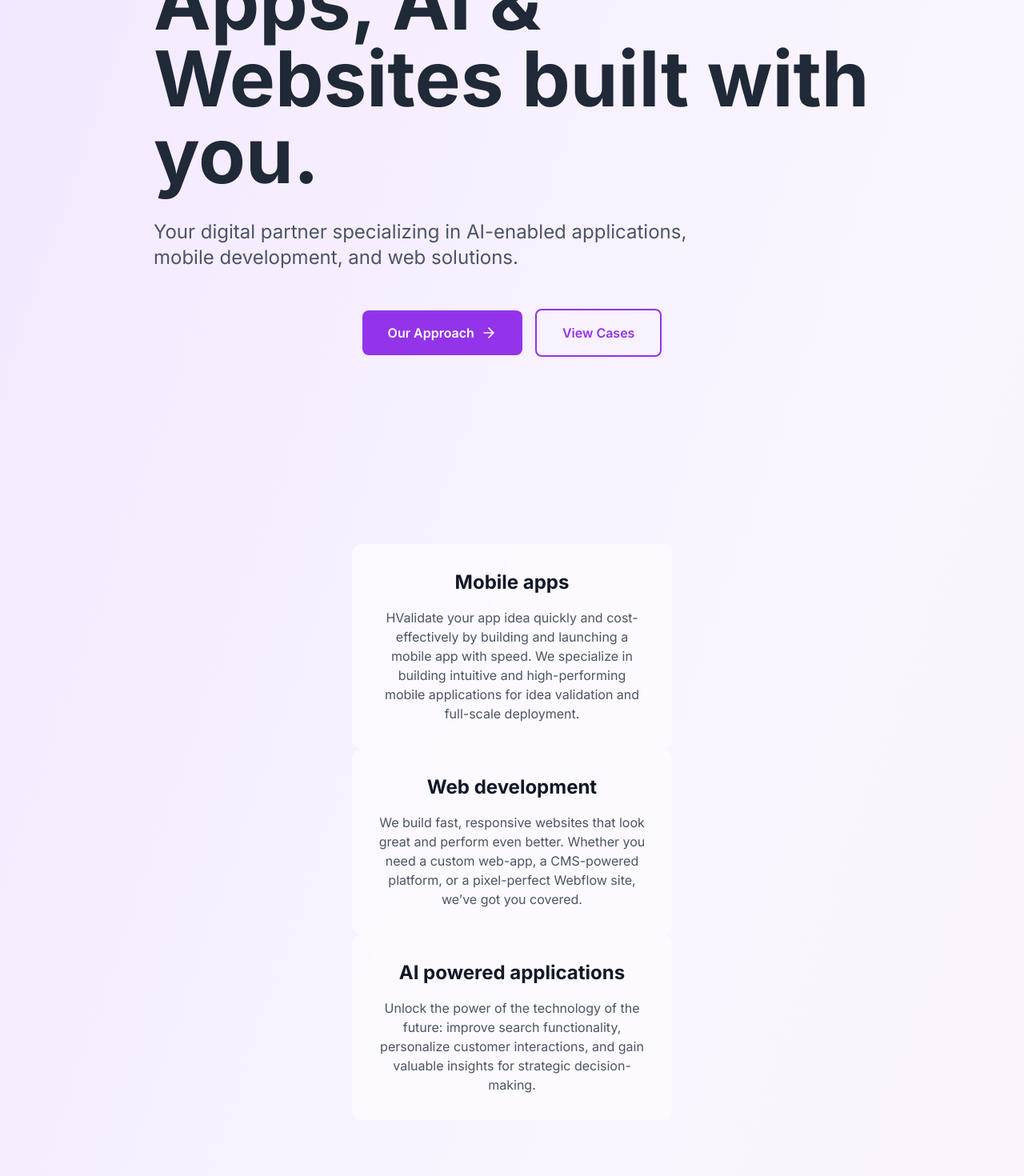
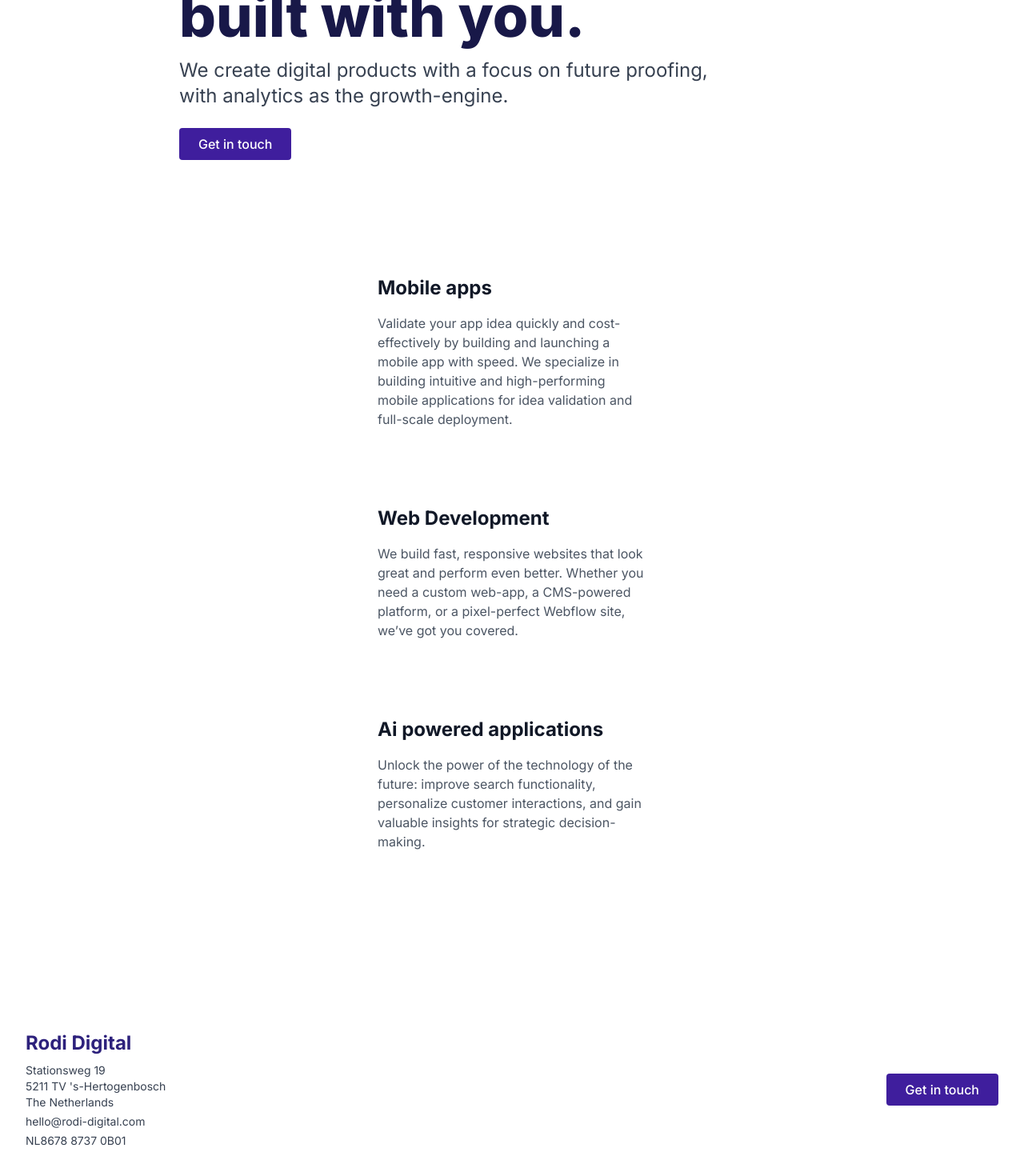
Before and after one commit to rodi-digital/rodi-digital, a Next.js app: page / in a window 1280 px wide. Shown: the part 200-1670 px from the top of the page at 80% size. Built offline with nearby package versions, Linux system fonts and the light colour scheme.

Commit message:
feat: add footer

```diff
--- a/app/layout.tsx
+++ b/app/layout.tsx
@@ -1,29 +1,31 @@
-import type React from "react"
-import type { Metadata } from "next"
-import { Inter } from "next/font/google"
-import "./globals.css"
-import { Navigation } from "@/components/ui/navigation"
+import type React from "react";
+import type { Metadata } from "next";
+import { Inter } from "next/font/google";
+import "./globals.css";
+import { Navigation } from "@/components/ui/navigation";
+import { Footer } from "@/components/ui/footer";
 
-const inter = Inter({ subsets: ["latin"] })
+const inter = Inter({ subsets: ["latin"] });
 
 export const metadata: Metadata = {
   title: "Rodi Digital - Apps, AI & Websites built with you",
   description:
     "Digital partner specializing in AI-enabled applications, mobile development, and web solutions. Building the future together.",
-    generator: 'v0.dev'
-}
+  generator: "v0.dev",
+};
 
 export default function RootLayout({
   children,
 }: {
-  children: React.ReactNode
+  children: React.ReactNode;
 }) {
   return (
     <html lang="en">
       <body className={inter.className}>
         <Navigation />
         <main>{children}</main>
+        <Footer />
       </body>
     </html>
-  )
+  );
 }
--- a/app/page.tsx
+++ b/app/page.tsx
@@ -1,66 +1,50 @@
 import Link from "next/link";
-import { ArrowRight } from "lucide-react";
-import { H1, H3 } from "@/components/ui/heading";
+import { H1 } from "@/components/ui/heading";
 import { HomeCard } from "@/components/ui/home-card";
 
 export default function HomePage() {
   return (
-    <div className="min-h-screen bg-gradient-to-br from-purple-100 via-purple-50 to-pink-50">
-      <div className="flex items-center justify-center min-h-screen px-4">
-        <div className="max-w-4xl mx-auto">
-          <H1 className="text-5xl md:text-7xl lg:text-8xl font-bold text-gray-800 leading-tight mb-8">
-            Apps, AI & Websites built with you.
-          </H1>
+    <div className="min-h-screen flex flex-col justify-between mt-20">
+      {/* Hero Section */}
+      <main className="flex flex-col items-start max-w-4xl mx-auto w-full px-8 mt-8">
+        <H1 className="text-5xl md:text-7xl font-extrabold text-[#181848] leading-tight mb-4 text-left">
+          Apps, AI & Websites built with you.
+        </H1>
+        <p className="text-2xl text-gray-700 mb-6 text-left max-w-2xl">
+          We create digital products with a focus on future proofing, with
+          analytics as the growth-engine.
+        </p>
+        <Link
+          href="#contact"
+          className="bg-[#3f1e9d] text-white px-6 py-2 rounded font-medium hover:bg-[#2d217c] transition-colors mb-16"
+        >
+          Get in touch
+        </Link>
+      </main>
 
-          <p className="text-xl md:text-2xl text-gray-600 mb-12 max-w-2xl">
-            Your digital partner specializing in AI-enabled applications, mobile
-            development, and web solutions.
-          </p>
-
-          <div className="flex flex-col sm:flex-row gap-4 justify-center items-center">
-            <Link
-              href="/approach"
-              className="inline-flex items-center px-8 py-4 bg-purple-600 text-white font-semibold rounded-lg hover:bg-purple-700 transition-colors group"
-            >
-              Our Approach
-              <ArrowRight className="ml-2 h-5 w-5 group-hover:translate-x-1 transition-transform" />
-            </Link>
-            <Link
-              href="/cases"
-              className="inline-flex items-center px-8 py-4 border-2 border-purple-600 text-purple-600 font-semibold rounded-lg hover:bg-purple-600 hover:text-white transition-colors"
-            >
-              View Cases
-            </Link>
-          </div>
-        </div>
-      </div>
-
-      <div className="py-20 px-4">
-        <div className="flex flex-col items-center w-full mx-auto max-w-md gap-0 relative">
+      {/* Service Cards - sticky/overlapping effect restored */}
+      <section className="py-12 px-4">
+        <div
+          className="flex flex-col items-center w-full mx-auto max-w-md relative gap-8"
+          style={{ minHeight: "700px" }}
+        >
           <HomeCard
-            className="top-24 z-10"
-            title={"Mobile apps"}
-            body={
-              "HValidate your app idea quickly and cost-effectively by building and launching a mobile app with speed. We specialize in building intuitive and high-performing mobile applications for idea validation and full-scale deployment."
-            }
+            className="sticky top-36 z-10"
+            title="Mobile apps"
+            body="Validate your app idea quickly and cost-effectively by building and launching a mobile app with speed. We specialize in building intuitive and high-performing mobile applications for idea validation and full-scale deployment."
           />
           <HomeCard
-            className="top-24 z-20"
-            title={"Web development"}
-            body={
-              "We build fast, responsive websites that look great and perform even better. Whether you need a custom web-app, a CMS-powered platform, or a pixel-perfect Webflow site, we’ve got you covered."
-            }
+            className="sticky top-36 z-20"
+            title="Web Development"
+            body="We build fast, responsive websites that look great and perform even better. Whether you need a custom web-app, a CMS-powered platform, or a pixel-perfect Webflow site, we’ve got you covered."
           />
           <HomeCard
-            className="top-24 z-30"
-            title={"AI powered applications"}
-            body={
-              "Unlock the power of the technology of the future: improve search functionality, personalize customer interactions, and gain valuable insights for strategic decision-making."
-            }
+            className="sticky top-36 z-30"
+            title="Ai powered applications"
+            body="Unlock the power of the technology of the future: improve search functionality, personalize customer interactions, and gain valuable insights for strategic decision-making."
           />
-          <div className="h-[2000px]" />
         </div>
-      </div>
+      </section>
     </div>
   );
 }
--- /dev/null
+++ b/components/ui/footer.tsx
@@ -0,0 +1,28 @@
+import Link from "next/link";
+
+export function Footer() {
+  return (
+    <footer className="w-full flex flex-col md:flex-row justify-between items-start md:items-center px-8 py-12 mt-24 bg-transparent">
+      <div>
+        <div className="text-2xl font-bold text-[#2d217c] flex items-center gap-1 mb-2">
+          <span>Rodi Digital</span>
+        </div>
+        <div className="text-gray-700 text-sm mb-1">
+          Stationsweg 19
+          <br />
+          5211 TV 's-Hertogenbosch
+          <br />
+          The Netherlands
+        </div>
+        <div className="text-gray-700 text-sm mb-1">hello@rodi-digital.com</div>
+        <div className="text-gray-700 text-sm">NL8678 8737 0B01</div>
+      </div>
+      <Link
+        href="#contact"
+        className="bg-[#3f1e9d] text-white px-6 py-2 rounded font-medium hover:bg-[#2d217c] transition-colors mt-8 md:mt-0"
+      >
+        Get in touch
+      </Link>
+    </footer>
+  );
+}
--- a/components/ui/home-card.tsx
+++ b/components/ui/home-card.tsx
@@ -11,7 +11,7 @@ export const HomeCard = ({ title, body, className = "" }: HomeCardProps) => {
   return (
     <div
       className={cn(
-        "text-center p-8 bg-white/50 backdrop-blur-sm rounded-xl max-w-[400px] sticky",
+        "p-8 bg-white/80 backdrop-blur-sm rounded-xl max-w-[400px] sticky",
         className
       )}
     >
```
